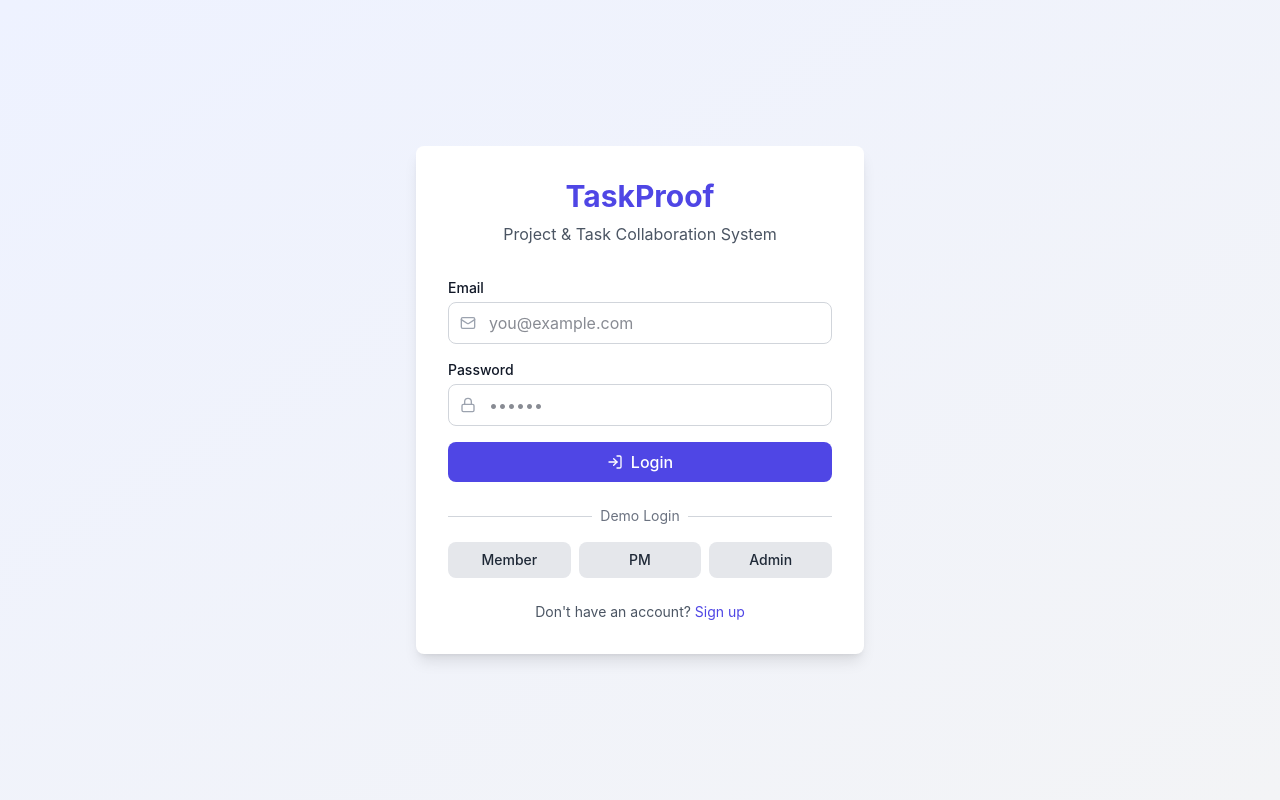
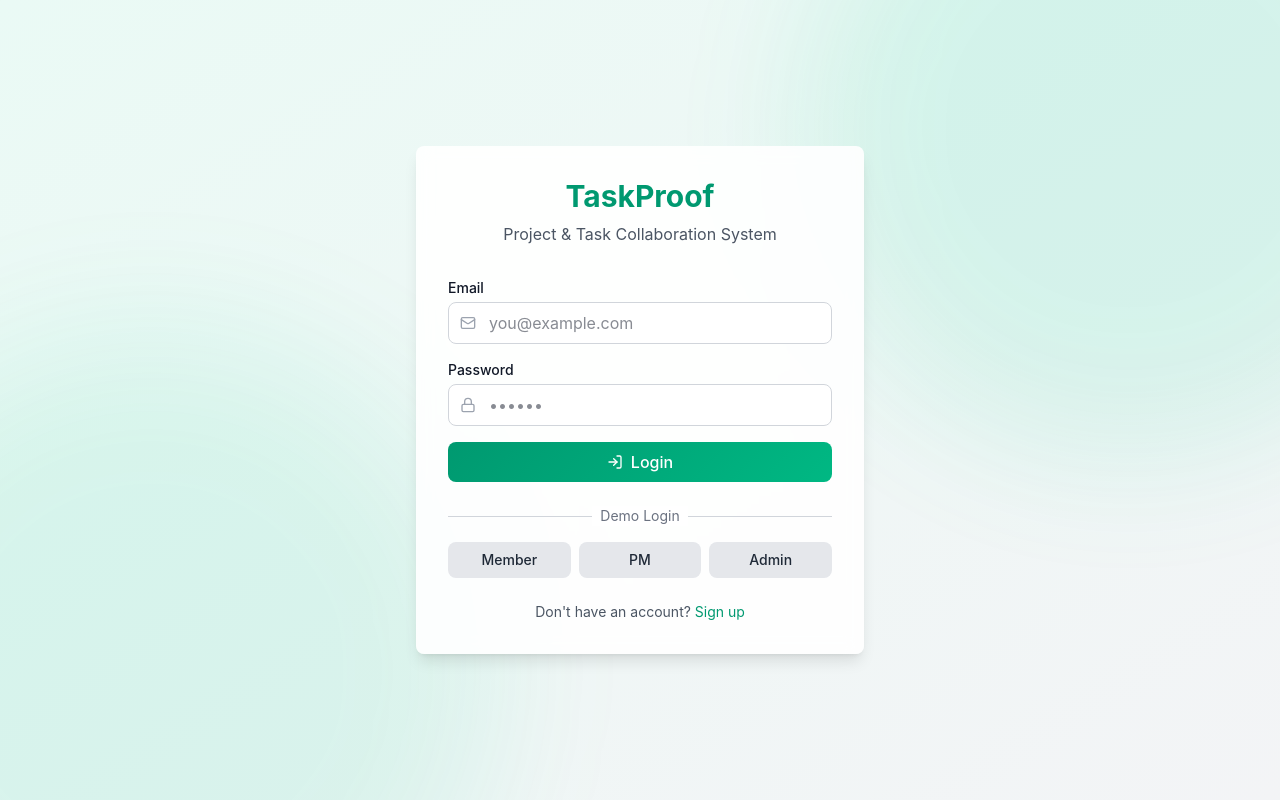
Before and after one commit to Nazmul1582/taskproof, a React (Vite) app in the folder apps/frontend/: page /login in a window 1280 px wide. Built offline with nearby package versions, Linux system fonts and the light colour scheme; no server answers.

Commit message:
feat(frontend): implement background animation in the login, signup pages and change my primary background

```diff
--- a/apps/frontend/src/index.css
+++ b/apps/frontend/src/index.css
@@ -1,16 +1,17 @@
 @import "tailwindcss";
+@custom-variant dark (&:where(.dark, .dark *));
 
 @theme {
-  --color-primary-50: #eef2ff;
-  --color-primary-100: #e0e7ff;
-  --color-primary-200: #c7d2fe;
-  --color-primary-300: #a5b4fc;
-  --color-primary-400: #818cf8;
-  --color-primary-500: #6366f1;
-  --color-primary-600: #4f46e5;
-  --color-primary-700: #4338ca;
-  --color-primary-800: #3730a3;
-  --color-primary-900: #312e81;
+  --color-primary-50: #eafaf5;
+  --color-primary-100: #c5f2e2;
+  --color-primary-200: #8be6c4;
+  --color-primary-300: #52d9a7;
+  --color-primary-400: #1acc8a;
+  --color-primary-500: #00b883;
+  --color-primary-600: #009970;
+  --color-primary-700: #007a5a;
+  --color-primary-800: #005c43;
+  --color-primary-900: #003d2d;
 
   --color-gray-50: #f9fafb;
   --color-gray-100: #f3f4f6;
@@ -31,6 +32,32 @@
   --font-family-sans: "Inter", system-ui, -apple-system, sans-serif;
 
   --animate-spin-slow: spin 3s linear infinite;
+  --animate-glow-slow: glow-slow 10s ease-in-out infinite;
+  --animate-glow-slower: glow-slower 12s ease-in-out infinite;
+}
+
+@keyframes glow-slow {
+  0%,
+  100% {
+    opacity: 0.4;
+    transform: scale(1) translate(0, 0);
+  }
+  50% {
+    opacity: 0.75;
+    transform: scale(1.1) translate(-10px, -10px);
+  }
+}
+
+@keyframes glow-slower {
+  0%,
+  100% {
+    opacity: 0.3;
+    transform: scale(1) translate(0, 0);
+  }
+  50% {
+    opacity: 0.65;
+    transform: scale(1.15) translate(10px, 10px);
+  }
 }
 
 @layer base {
@@ -41,7 +68,7 @@
   }
 
   .dark body {
-    background-color: var(--color-gray-900);
+    background-color: #091a30;
     color: var(--color-gray-100);
   }
 }
@@ -60,18 +87,19 @@
   }
 
   .btn-primary {
-    background-color: var(--color-primary-600);
+    background-image: linear-gradient(135deg, #009970, #00b883);
     color: white;
     font-weight: 500;
     padding: 0.5rem 1rem;
     border-radius: 0.5rem;
-    transition-property: background-color;
+    transition-property: opacity, box-shadow;
     transition-timing-function: cubic-bezier(0.4, 0, 0.2, 1);
     transition-duration: 150ms;
   }
 
   .btn-primary:hover {
-    background-color: var(--color-primary-700);
+    opacity: 0.9;
+    box-shadow: 0 2px 8px rgba(0, 153, 112, 0.4);
   }
 
   .btn-primary:disabled {
@@ -111,7 +139,7 @@
   }
 
   .dark .input {
-    background-color: var(--color-gray-800);
+    background-color: rgba(255, 255, 255, 0.05);
     border-color: var(--color-gray-600);
     color: var(--color-gray-100);
   }
--- a/apps/frontend/src/pages/LoginPage.jsx
+++ b/apps/frontend/src/pages/LoginPage.jsx
@@ -58,8 +58,18 @@ const LoginPage = () => {
   };
 
   return (
-    <div className="min-h-screen flex items-center justify-center bg-linear-to-br from-primary-50 to-gray-100 dark:from-gray-900 dark:to-gray-800 p-4">
-      <div className="max-w-md w-full bg-white dark:bg-gray-800 rounded-lg shadow-lg p-8">
+    <div className="relative min-h-screen flex items-center justify-center p-4 overflow-hidden">
+      {/* Background layer - behind glow */}
+      <div className="absolute inset-0 bg-gradient-to-br from-primary-50 to-gray-100 dark:from-[#0e2342] dark:to-[#0b1b33] -z-20" />
+      {/* Background glow effects - top right & bottom left */}
+      <div
+        className="absolute inset-0 pointer-events-none overflow-hidden -z-10"
+        aria-hidden="true"
+      >
+        <div className="absolute -top-20 -right-20 sm:-top-30 sm:-right-30 md:-top-40 md:-right-40 w-[260px] h-[260px] sm:w-[400px] sm:h-[400px] md:w-[600px] md:h-[600px] bg-emerald-400/15 dark:bg-emerald-400/30 rounded-full blur-3xl animate-glow-slow" />
+        <div className="absolute -bottom-20 -left-20 sm:-bottom-30 sm:-left-30 md:-bottom-40 md:-left-40 w-[260px] h-[260px] sm:w-[400px] sm:h-[400px] md:w-[600px] md:h-[600px] bg-emerald-400/15 dark:bg-emerald-400/30 rounded-full blur-3xl animate-glow-slower" />
+      </div>
+      <div className="relative max-w-md w-full bg-white/90 dark:bg-white/5 backdrop-blur-sm rounded-lg shadow-lg p-8">
         <div className="text-center mb-8">
           <h1 className="text-3xl font-bold text-primary-600">TaskProof</h1>
           <p className="text-gray-600 dark:text-gray-400 mt-2">
--- a/apps/frontend/src/pages/SignupPage.jsx
+++ b/apps/frontend/src/pages/SignupPage.jsx
@@ -43,8 +43,18 @@ const SignupPage = () => {
   };
 
   return (
-    <div className="min-h-screen flex items-center justify-center bg-gradient-to-br from-primary-50 to-gray-100 dark:from-gray-900 dark:to-gray-800 p-4">
-      <div className="max-w-md w-full bg-white dark:bg-gray-800 rounded-lg shadow-lg p-8">
+    <div className="relative min-h-screen flex items-center justify-center p-4 overflow-hidden">
+      {/* Background layer - behind glow */}
+      <div className="absolute inset-0 bg-gradient-to-br from-primary-50 to-gray-100 dark:from-[#0e2342] dark:to-[#0b1b33] -z-20" />
+      {/* Background glow effects - top left & bottom right */}
+      <div
+        className="absolute inset-0 pointer-events-none overflow-hidden -z-10"
+        aria-hidden="true"
+      >
+        <div className="absolute -top-20 -left-20 sm:-top-30 sm:-left-30 md:-top-40 md:-left-40 w-[260px] h-[260px] sm:w-[400px] sm:h-[400px] md:w-[600px] md:h-[600px] bg-emerald-400/15 dark:bg-emerald-400/30 rounded-full blur-3xl animate-glow-slow" />
+        <div className="absolute -bottom-20 -right-20 sm:-bottom-30 sm:-right-30 md:-bottom-40 md:-right-40 w-[260px] h-[260px] sm:w-[400px] sm:h-[400px] md:w-[600px] md:h-[600px] bg-emerald-400/15 dark:bg-emerald-400/30 rounded-full blur-3xl animate-glow-slower" />
+      </div>
+      <div className="relative max-w-md w-full bg-white/90 dark:bg-white/5 backdrop-blur-sm rounded-lg shadow-lg p-8">
         <div className="text-center mb-8">
           <h1 className="text-3xl font-bold text-primary-600">TaskProof</h1>
           <p className="text-gray-600 dark:text-gray-400 mt-2">
```
